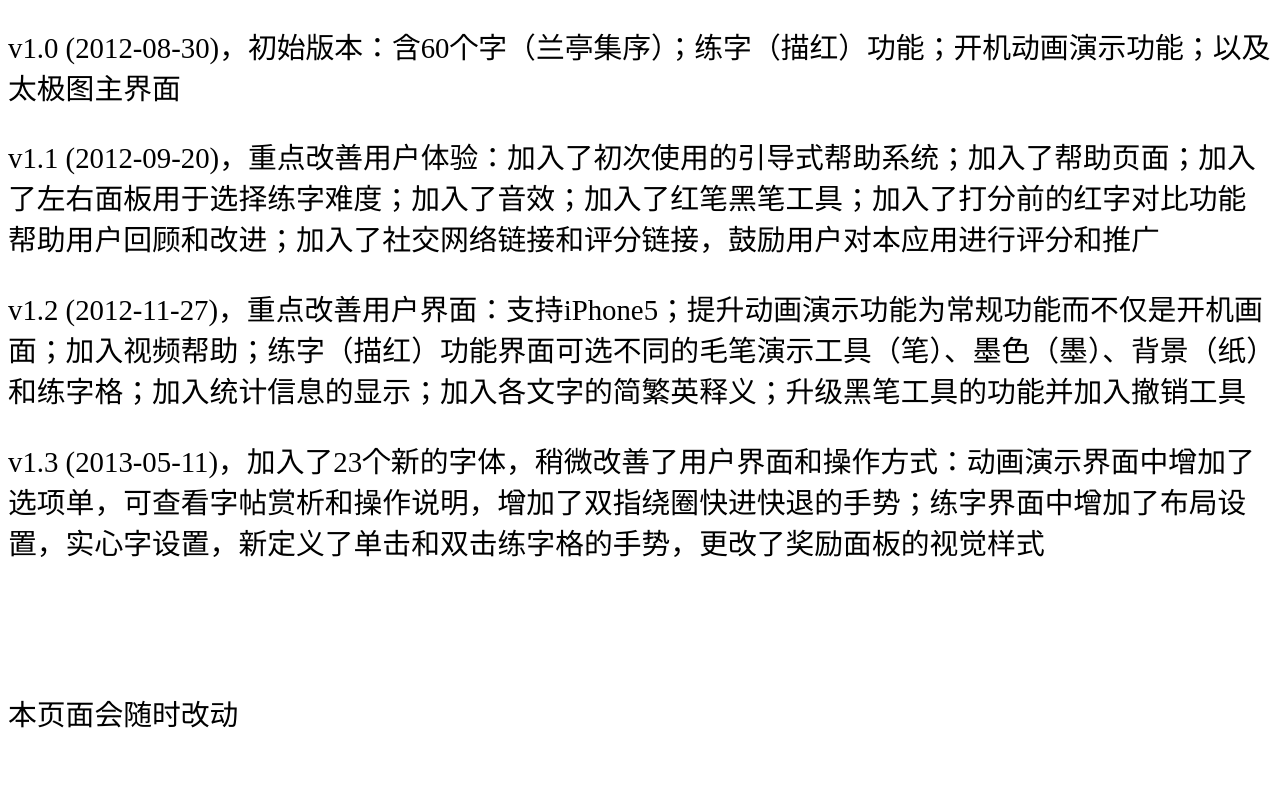
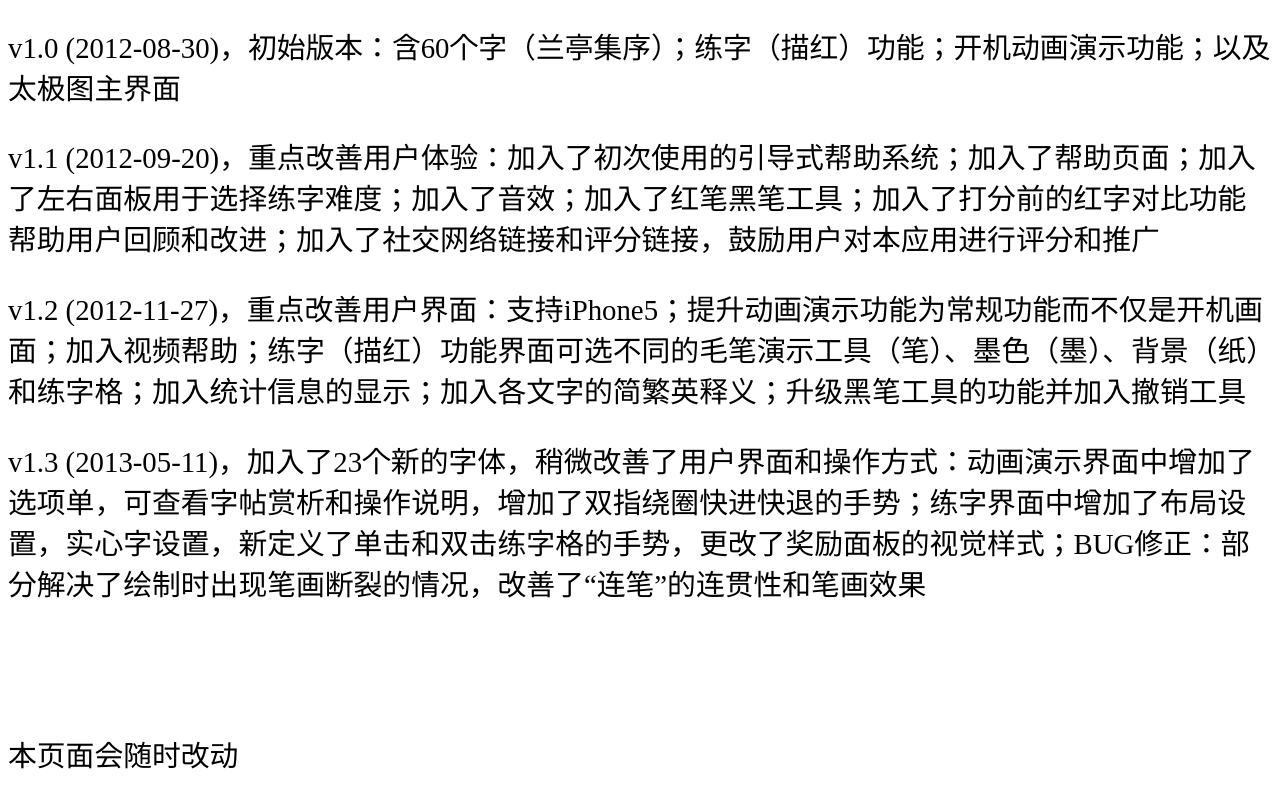
Before and after one commit to shengzhe/livecalligraphy, a Jekyll site: the page built from _posts/2012-08-31-LiveCalligraphyHelp.html, in a window 1280 px wide and 900 px high, scrolled down 6667 px. Shown: the top 808 px of the window. Built offline with Jekyll 4.4.1, drawn with Linux system fonts in a browser that asks for light colours; Markdown is read by kramdown in place of the engine named in the settings.

Commit message:
Update 2012-08-31-LiveCalligraphyHelp.html

```diff
--- a/_posts/2012-08-31-LiveCalligraphyHelp.html
+++ b/_posts/2012-08-31-LiveCalligraphyHelp.html
@@ -80,7 +80,7 @@ title: 活字帖在线帮助(Help of Live Calligraphy)
 <p>v1.0 (2012-08-30)，初始版本：含60个字（兰亭集序）；练字（描红）功能；开机动画演示功能；以及太极图主界面</p>
 <p>v1.1 (2012-09-20)，重点改善用户体验：加入了初次使用的引导式帮助系统；加入了帮助页面；加入了左右面板用于选择练字难度；加入了音效；加入了红笔黑笔工具；加入了打分前的红字对比功能帮助用户回顾和改进；加入了社交网络链接和评分链接，鼓励用户对本应用进行评分和推广</p>
 <p>v1.2 (2012-11-27)，重点改善用户界面：支持iPhone5；提升动画演示功能为常规功能而不仅是开机画面；加入视频帮助；练字（描红）功能界面可选不同的毛笔演示工具（笔）、墨色（墨）、背景（纸）和练字格；加入统计信息的显示；加入各文字的简繁英释义；升级黑笔工具的功能并加入撤销工具</p>
-<p>v1.3 (2013-05-11)，加入了23个新的字体，稍微改善了用户界面和操作方式：动画演示界面中增加了选项单，可查看字帖赏析和操作说明，增加了双指绕圈快进快退的手势；练字界面中增加了布局设置，实心字设置，新定义了单击和双击练字格的手势，更改了奖励面板的视觉样式</p>
+<p>v1.3 (2013-05-11)，加入了23个新的字体，稍微改善了用户界面和操作方式：动画演示界面中增加了选项单，可查看字帖赏析和操作说明，增加了双指绕圈快进快退的手势；练字界面中增加了布局设置，实心字设置，新定义了单击和双击练字格的手势，更改了奖励面板的视觉样式；BUG修正：部分解决了绘制时出现笔画断裂的情况，改善了“连笔”的连贯性和笔画效果</p>
 <br/>
 <br/>
 <br/>
```
